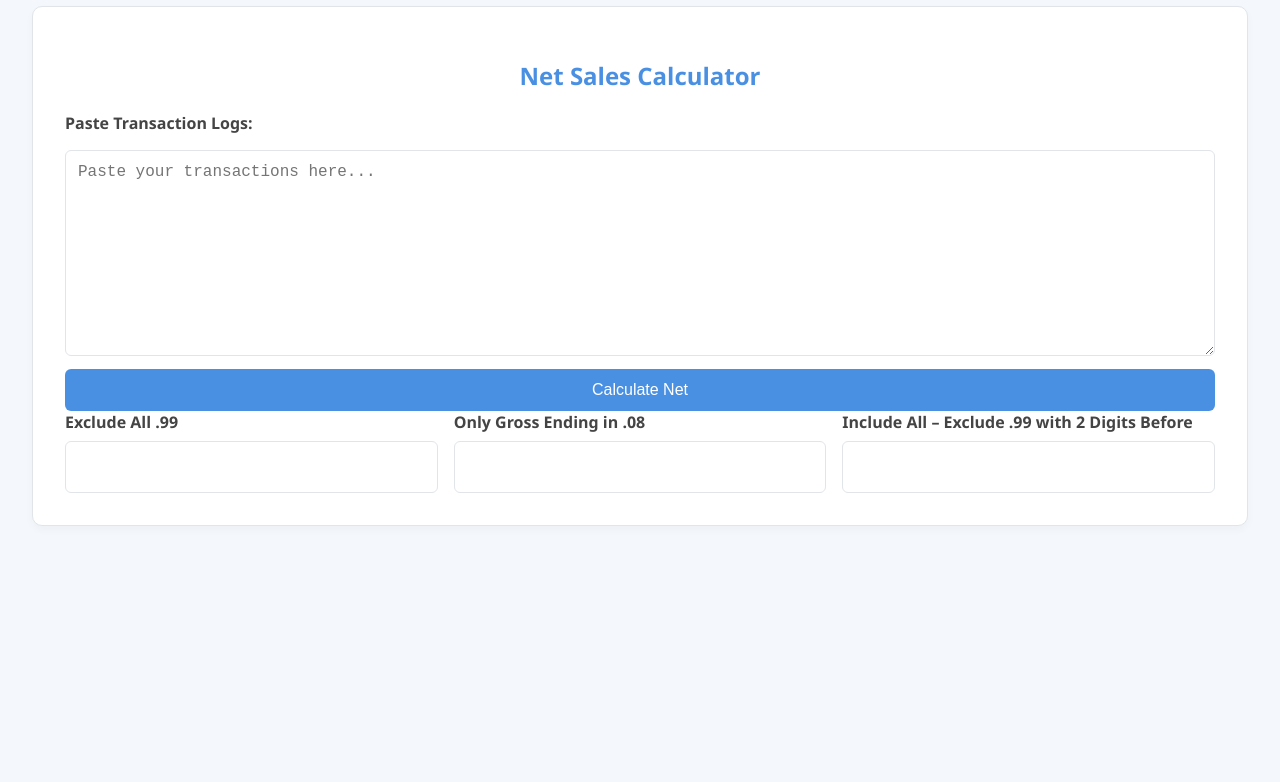
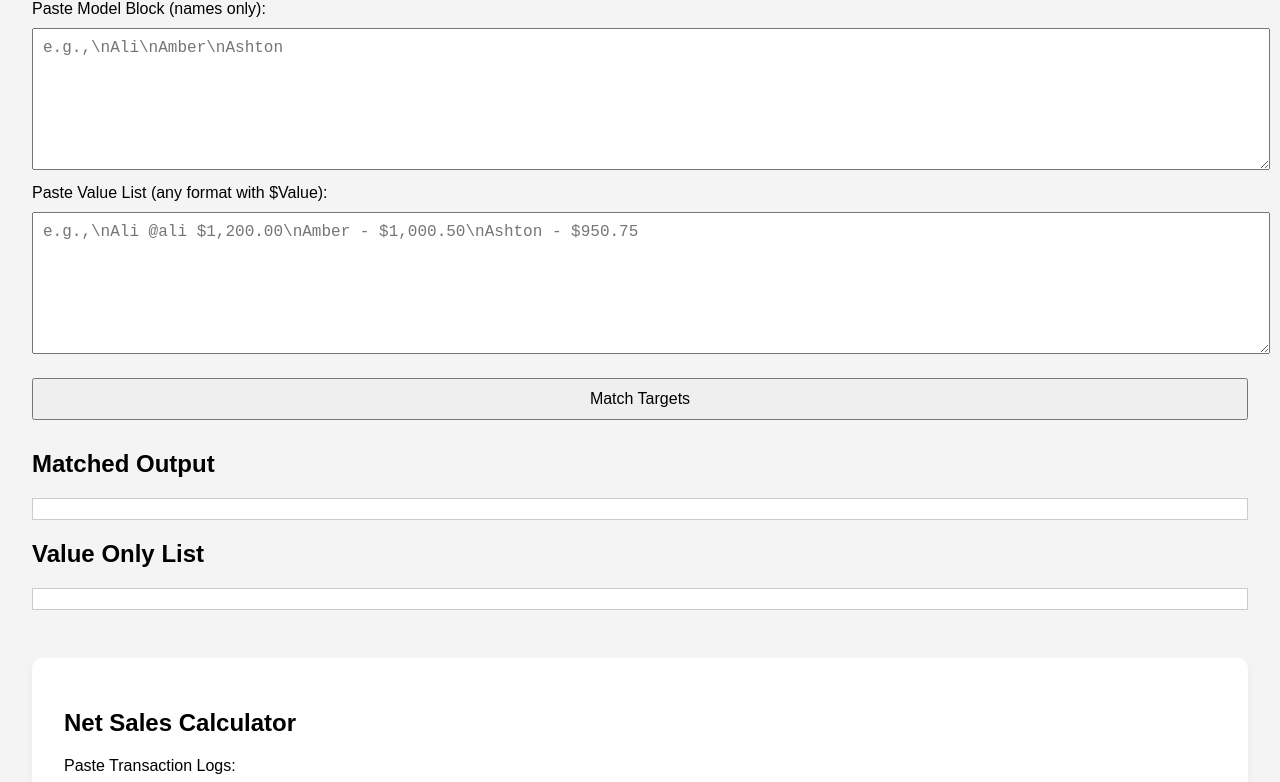
Before and after one commit to Popepope22/AdminToolLMA, a plain HTML site: page index.html in a window 1280 px wide. Shown: the part 112-894 px from the top of the page. Before the commit the page ends 800 px from the top, so only its background shows below. Drawn offline with Linux system fonts and the light colour scheme.

Commit message:
Update index.html

```diff
--- a/index.html
+++ b/index.html
@@ -1,83 +1,42 @@
 <!DOCTYPE html>
 <html lang="en">
 <head>
-  <meta charset="UTF-8" />
-  <meta name="viewport" content="width=device-width, initial-scale=1.0" />
-  <title>Model Tools Suite</title>
+  <meta charset="UTF-8">
+  <meta name="viewport" content="width=device-width, initial-scale=1.0">
+  <title>Model Shift Target Matcher</title>
   <style>
-    :root {
-      --primary: #4a90e2;
-      --secondary: #f4f7fb;
-      --text-color: #333;
-      --card-bg: #ffffff;
-      --border-color: #e1e5ea;
-    }
     body {
-      font-family: 'Segoe UI', Tahoma, Geneva, Verdana, sans-serif;
-      background: var(--secondary);
-      color: var(--text-color);
+      font-family: Arial, sans-serif;
+      background: #f4f4f4;
       margin: 0;
       padding: 2rem;
-      user-select: none;
     }
-    h1, h2 {
+    h1 {
       text-align: center;
-      color: var(--primary);
+      color: #333;
     }
-    textarea, select, button {
+    textarea, button {
       width: 100%;
-      padding: 0.75rem;
+      padding: 10px;
+      margin: 10px 0;
       font-size: 1rem;
-      margin-top: 1rem;
-      border-radius: 6px;
-      border: 1px solid var(--border-color);
-      box-sizing: border-box;
     }
-    button {
-      background-color: var(--primary);
-      color: white;
-      border: none;
-      margin-top: 0.5rem;
-      cursor: pointer;
-      transition: background-color 0.3s ease;
+    textarea {
+      height: 120px;
     }
-    button:hover {
-      background-color: #357abd;
-    }
-    .output {
-      background: var(--card-bg);
-      border: 1px solid var(--border-color);
-      padding: 1rem;
-      margin-top: 0.5rem;
-      border-radius: 6px;
-      font-family: monospace;
-      user-select: text;
-      min-height: 50px;
+    #output, #valueOnly {
+      background: #fff;
+      padding: 10px;
+      border: 1px solid #ccc;
+      white-space: pre-wrap;
       cursor: pointer;
     }
-    input.output {
-      padding: 1rem;
-      border-radius: 6px;
-      font-family: monospace;
-      font-size: 1rem;
-      background: var(--card-bg);
-      border: 1px solid var(--border-color);
-      margin-top: 0.5rem;
-      cursor: pointer;
-      width: 100%;
-      box-sizing: border-box;
-    }
-    label {
-      font-weight: 600;
-      color: #444;
-    }
     .tool-block {
-      background: var(--card-bg);
-      border: 1px solid var(--border-color);
+      background: #fff;
       padding: 2rem;
+      margin-top: 3rem;
       border-radius: 10px;
-      margin-bottom: 3rem;
-      box-shadow: 0 4px 8px rgba(0, 0, 0, 0.03);
+      box-shadow: 0 4px 8px rgba(0, 0, 0, 0.05);
     }
     .flex-row {
       display: flex;
@@ -92,10 +51,36 @@
       display: flex;
       flex-direction: column;
     }
+    input.output {
+      padding: 1rem;
+      border-radius: 6px;
+      font-family: monospace;
+      font-size: 1rem;
+      background: #fff;
+      border: 1px solid #ccc;
+      margin-top: 0.5rem;
+      cursor: pointer;
+      width: 100%;
+      box-sizing: border-box;
+    }
   </style>
 </head>
 <body>
-  <h1>Model Tools Suite🍅🍅🍅</h1>
+  <h1>Model Shift Target Matcher</h1>
+
+  <label for="modelBlock">Paste Model Block (names only):</label>
+  <textarea id="modelBlock" placeholder="e.g.,\nAli\nAmber\nAshton"></textarea>
+
+  <label for="valueList">Paste Value List (any format with $Value):</label>
+  <textarea id="valueList" placeholder="e.g.,\nAli @ali $1,200.00\nAmber - $1,000.50\nAshton - $950.75"></textarea>
+
+  <button onclick="matchTargets()">Match Targets</button>
+
+  <h2>Matched Output</h2>
+  <div id="output" onclick="selectAllText('output')"></div>
+
+  <h2>Value Only List</h2>
+  <div id="valueOnly" onclick="selectAllText('valueOnly')"></div>
 
   <div class="tool-block">
     <h2>Net Sales Calculator</h2>
@@ -119,6 +104,49 @@
   </div>
 
   <script>
+    function extractNameValuePairs(lines) {
+      const result = {};
+      lines.forEach(line => {
+        const dollarIndex = line.indexOf('$');
+        if (dollarIndex !== -1) {
+          const namePart = line.substring(0, dollarIndex).replace(/[-@].*$/, '').trim().toLowerCase();
+          const valuePart = line.substring(dollarIndex).trim();
+
+          const altName = namePart.replace(/\blily\b/, 'lilly');
+          result[namePart] = valuePart;
+          result[altName] = valuePart;
+        }
+      });
+      return result;
+    }
+
+    function matchTargets() {
+      const modelBlock = document.getElementById("modelBlock").value.split(/\n+/).map(m => m.trim().toLowerCase());
+      const valueLines = document.getElementById("valueList").value.split(/\n+/);
+      const valueMap = extractNameValuePairs(valueLines);
+
+      const matchedLines = [];
+      const valueOnlyLines = [];
+
+      modelBlock.forEach(name => {
+        const matchedValue = valueMap[name] || "Not Found";
+        matchedLines.push(`${name} - ${matchedValue}`);
+        valueOnlyLines.push(matchedValue);
+      });
+
+      document.getElementById("output").textContent = matchedLines.join("\n");
+      document.getElementById("valueOnly").textContent = valueOnlyLines.join("\n");
+    }
+
+    function selectAllText(id) {
+      const el = document.getElementById(id);
+      const range = document.createRange();
+      range.selectNodeContents(el);
+      const sel = window.getSelection();
+      sel.removeAllRanges();
+      sel.addRange(range);
+    }
+
     function calculateNet() {
       const text = document.getElementById("input").value;
       const lines = text.split(/\r?\n/);
@@ -140,20 +168,9 @@
             const isExactly08 = decimalStr === "08";
             const isTwoDigitBefore99 = decimalStr === "99" && parseInt(wholeStr) < 100;
 
-            // Box 1: Exclude ALL .99 (any digit before)
-            if (!(decimalStr?.startsWith("99"))) {
-              totalExcludeAll99 += net;
-            }
-
-            // Box 2: Only .08
-            if (isExactly08) {
-              totalOnly08 += net;
-            }
-
-            // Box 3: Include all except .99 where whole number < 100
-            if (!isTwoDigitBefore99) {
-              totalExclude99Under100 += net;
-            }
+            if (!is99) totalExcludeAll99 += net;
+            if (isExactly08) totalOnly08 += net;
+            if (!isTwoDigitBefore99) totalExclude99Under100 += net;
           }
         }
       }
```
